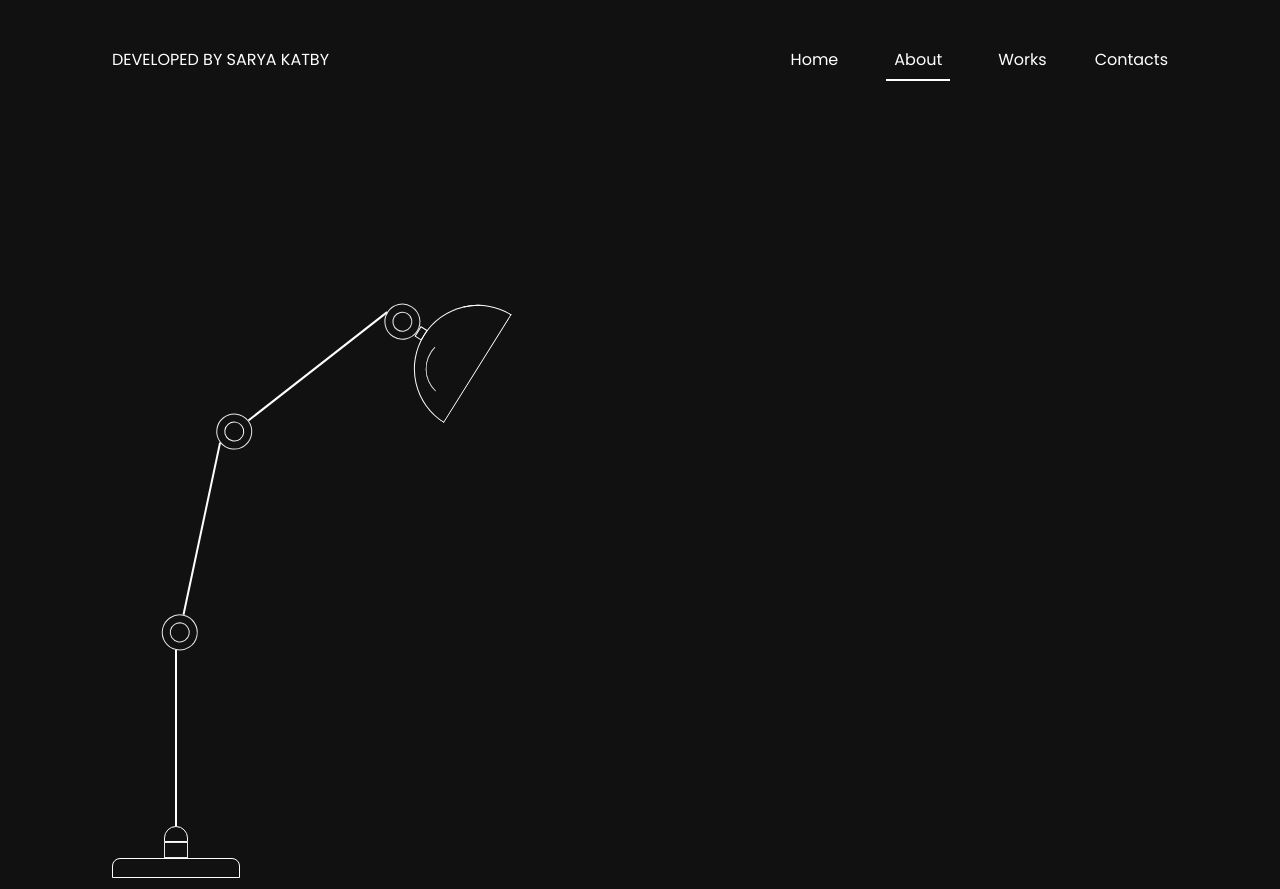
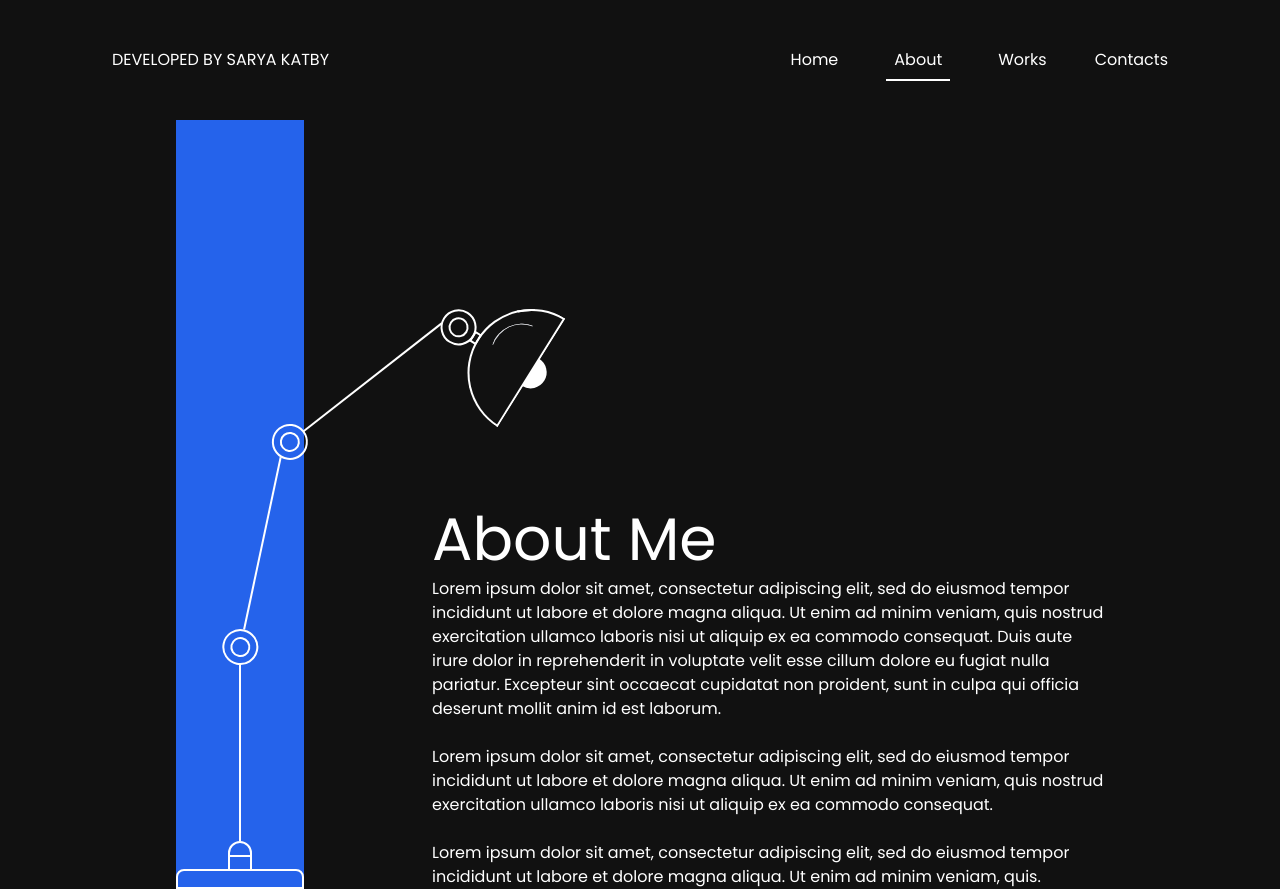
Before and after one commit to SaryaKatbi/lamp-portfolio, a React (Vite) app: page /about in a window 1280 px wide. Built offline with nearby package versions, Linux system fonts and the light colour scheme.

Commit message:
Adjusting About page

```diff
--- a/src/components/DeskLamp.tsx
+++ b/src/components/DeskLamp.tsx
@@ -5,46 +5,44 @@ const DeskLamp = ({ mouseY }: { mouseY: number }) => {
   const redRotate = ((mouseY - 0) * (90 - 70)) / (1000 - 0) + 70;
 
   return (
-    <div className="flex h-fit w-fit flex-col items-center justify-center ">
-      <div className="flex h-fit w-fit origin-bottom flex-col items-center justify-center ">
+    <div>
+      <div className="flex h-fit w-fit origin-bottom flex-col items-center justify-center bg-blue-600">
         <div
-          className={` flex h-fit w-fit origin-bottom flex-col items-center justify-center`}
+          className="origin-bottom-center1 flex h-fit w-fit flex-col items-center justify-center"
           style={{ transform: `rotate(${greenRotation}deg)` }}
         >
           <div
-            className="flex h-fit w-fit origin-bottom flex-col items-center justify-center"
+            className="origin-bottom-center1 flex h-fit w-fit flex-col items-center justify-center "
             style={{ transform: `rotate(${yellowRotate}deg)` }}
           >
             <div
-              className="flex origin-bottom rotate-90 flex-col items-center justify-center"
+              className=" origin-bottom-center1 mb-[2px] flex rotate-90 flex-col items-center justify-center "
               style={{ transform: `rotate(${redRotate}deg)` }}
             >
-              <div className="-mt-[1px] flex h-16 w-32 rotate-180 items-center justify-start rounded-t-full border border-white">
-                <div className="absolute mb-2 ml-6 h-8 w-8 rotate-12 rounded-tl-full border-t-[1px]"></div>
-                <div className="absolute mb-2 ml-6 h-8 w-8 rotate-12 rounded-tl-full border-l-[1px]"></div>
+              <div className="-mb-[1px] h-4 w-8 rounded-t-full bg-white " />
+              <div className="flex h-16 w-32 rotate-180 items-center justify-end rounded-t-full border-[2px] border-white">
+                <div className="absolute -mt-2 mr-6 h-8 w-8 -rotate-12 rounded-tr-full border-t-[1px]" />
+                <div className="absolute -mt-2 mr-6 h-8 w-8 -rotate-12 rounded-tr-full border-r-[1px]" />
               </div>
-              <div className=" -mt-[1px] h-2 w-3 border border-white"></div>
-              <div className="flex h-9 w-9 items-center justify-center rounded-full border">
-                <div className="h-5 w-5 rounded-full border"></div>
+              <div className=" -mt-[2px] h-2 w-3 border-[2px] border-white" />
+              <div className=" -mt-[2px] flex h-9 w-9 items-center justify-center rounded-full border-[2px] border-white">
+                <div className="h-5 w-5 rounded-full border-[2px] border-white" />
               </div>
             </div>
-
-            <div className="h-44 w-[2px] bg-white"></div>
-            <div className="flex h-9 w-9 items-center justify-center rounded-full border">
-              <div className="h-5 w-5 rounded-full border border-white"></div>
+            <div className="-mb-[1px] h-44 w-[2px] overflow-hidden bg-white " />
+            <div className=" mb-[1px] flex h-9 w-9 items-center justify-center rounded-full border-[2px] border-white">
+              <div className="h-5 w-5 rounded-full border-[2px] border-white" />
             </div>
           </div>
-
-          <div className="h-44 w-[2px] bg-white"></div>
-          <div className="flex h-9 w-9 items-center justify-center rounded-full border">
-            <div className="h-5 w-5 rounded-full border"></div>
+          <div className="h-44 w-[2px] overflow-hidden bg-white" />
+          <div className="flex h-9 w-9 items-center justify-center rounded-full border-[2px] border-white">
+            <div className="h-5 w-5 rounded-full border-[2px] border-white" />
           </div>
         </div>
-
-        <div className="h-44 w-[2px] bg-white"></div>
-        <div className="h-4 w-6 rounded-t-full border border-white"></div>
-        <div className="h-4 w-6 border"></div>
-        <div className="h-5 w-32 rounded-t-lg border border-white"></div>
+        <div className="h-44 w-[2px] overflow-hidden bg-white" />
+        <div className="-mb-[2px] h-4 w-6 rounded-t-full border-[2px] border-white" />
+        <div className="-mb-[2px] h-4 w-6 border-[2px] border-white" />
+        <div className="h-5 w-32 rounded-t-lg border-[2px] border-white" />
       </div>
     </div>
   );
--- a/src/pages/About.tsx
+++ b/src/pages/About.tsx
@@ -5,11 +5,38 @@ const About = () => {
   const [mouseY, setMouseY] = useState(0);
   return (
     <section
+      className="flex w-full items-end justify-around"
       onMouseMove={(event) => {
         setMouseY(event.clientY);
       }}
     >
       <DeskLamp mouseY={mouseY} />
+
+      <article className="font-primmariFont flex h-[380px] max-w-2xl flex-col justify-between text-white">
+        <h2 className="text-6xl">About Me</h2>
+        <div className="flex flex-col gap-6">
+          <p className="">
+            Lorem ipsum dolor sit amet, consectetur adipiscing elit, sed do
+            eiusmod tempor incididunt ut labore et dolore magna aliqua. Ut enim
+            ad minim veniam, quis nostrud exercitation ullamco laboris nisi ut
+            aliquip ex ea commodo consequat. Duis aute irure dolor in
+            reprehenderit in voluptate velit esse cillum dolore eu fugiat nulla
+            pariatur. Excepteur sint occaecat cupidatat non proident, sunt in
+            culpa qui officia deserunt mollit anim id est laborum.
+          </p>
+          <p>
+            Lorem ipsum dolor sit amet, consectetur adipiscing elit, sed do
+            eiusmod tempor incididunt ut labore et dolore magna aliqua. Ut enim
+            ad minim veniam, quis nostrud exercitation ullamco laboris nisi ut
+            aliquip ex ea commodo consequat.
+          </p>
+          <p>
+            Lorem ipsum dolor sit amet, consectetur adipiscing elit, sed do
+            eiusmod tempor incididunt ut labore et dolore magna aliqua. Ut enim
+            ad minim veniam, quis.
+          </p>
+        </div>
+      </article>
     </section>
   );
 };
```
